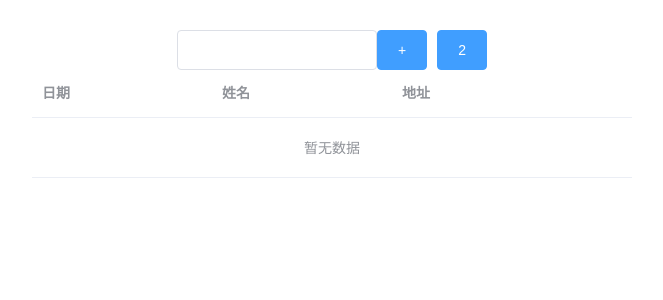
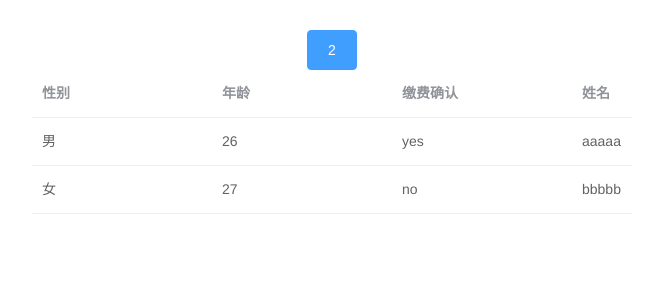
Before and after one commit to SmacUL/NewsRecommend, a Vue app in the folder front/: page /#/port in a window 1280 px wide. Shown: the top 300 px of the page, without its empty margins (308-971 px from the left). Built offline with nearby package versions, Linux system fonts and the light colour scheme.

Commit message:
爬虫 bug fix && Self Page 部分组件

```diff
--- a/front/src/components/port/Test.vue
+++ b/front/src/components/port/Test.vue
@@ -1,13 +1,12 @@
 <template>
     <div style="margin-top: 30px">
-        <el-input v-model="input" style="width: 200px"></el-input>
-        <el-button type="primary" @click="response()">+</el-button>
-        <el-button type="primary">2</el-button>
-
-        <el-table :data="tableData" style="width: 600px; margin: 0 auto;">
-            <el-table-column prop="date" label="日期" width="180"></el-table-column>
-            <el-table-column prop="name" label="姓名" width="180"></el-table-column>
-            <el-table-column prop="address" label="地址"></el-table-column>
+<!--        <el-input style="width: 200px"></el-input>-->
+<!--        <el-button type="primary">+</el-button>-->
+        <el-button type="primary" @click="change()">2</el-button>
+        <el-table :data="showData" style="width: 600px; margin: 0 auto;">
+            <div  v-for="(tag, i) in curTags" :key="i">
+                <el-table-column :prop="tag" :label="tag" width="180"></el-table-column>
+            </div>
         </el-table>
 
     </div>
@@ -15,68 +14,71 @@
 
 <script>
 export default {
-    data() {
+
+    mounted: function() {
+
+        this.show();
+    },
+    computed: {
+
+    },
+    data: function() {
         return {
-            input:'',
-            // 行
-            rowCounter: 0,
-            // 列
-            colCounter: 0,
-            // 属性
-            // menu: ['date', 'name', 'address'],
-            tableData: [],
-            oriData: [{
-                date: '2016-05-02',
-                name: '王小虎',
-                address: '上海市普陀sdsf区金沙江路 1518 弄'
-            }, {
-                date: '2016-054444-04',
-                name: '王虎',
-                address: '上海市江路 1517 弄'
-            }, {
-                date: '2034446-05-01',
-                name: '王小虎',
-                address: '上海市普陀区金沙江路 1519 弄'
-            }, {
-                date: '22222222226-05-03',
-                name: '王sdf虎',
-                address: '上海市普陀区金沙江路 12883883 弄'
-            }]
+            curTags: [],
+            showData: [],
+            // 最初的数据
+            obItem: [
+                [
+                    {itemName: '姓名', content: 'aaaaa'},
+                    {itemName: '性别', content: '男'},
+                    {itemName: '年龄', content: '26'},
+                    {itemName: '缴费确认', content: 'yes'},
+                ], [
+                    {itemName: '姓名', content: 'bbbbb'},
+                    {itemName: '性别', content: '女'},
+                    {itemName: '年龄', content: '27'},
+                    {itemName: '缴费确认', content: 'no'},
+                ]
+            ],
+            // 点击 按钮 2 之后, change 方法响应, 用 obItem 替换 obItem
+            obItem2: [
+                [
+                    {itemName: '姓名', content: 'aaaaa'},
+                    {itemName: 'hh', content: 'uee'},
+                    {itemName: '年龄', content: '26'},
+                    {itemName: 'sjs', content: 'cjjd'},
+                ], [
+                    {itemName: '姓名', content: 'bbbbb'},
+                    {itemName: 'hh', content: 'hsd'},
+                    {itemName: '年龄', content: '27'},
+                    {itemName: 'sjs', content: 'ucxi'},
+                ]
+            ],
         }
     },
     methods: {
-        response: function() {
-            // 获得老数据
-            // 放入新数组中
-            //      每到 2 的时候添加一行
-            //      每次对象为空时 添加新的对象
-            // this.rowCounter = 0; 行
-            // this.colCounter = 0; 列
+        change: function () {
+            this.obItem = this.obItem2;
+            this.show();
 
-            var oldObj = this.oriData[this.rowCounter];
-            var oldAtt = Object.keys(oldObj)[this.colCounter];
-            var oldVal = oldObj[oldAtt];
-
-            console.log(oldObj);
-
-            var newObj = this.tableData[this.rowCounter];
-            if (this.colCounter == 0) {
-                newObj = {};
-                newObj[oldAtt] = oldVal;
-                this.tableData.push(newObj);
-            } else {
-                newObj[oldAtt] = oldVal;
-                // this.$set(this.tableData[this.rowCounter], oldAtt, oldVal);
-                this.tableData.pop();
-                this.tableData.push(newObj);
+        },
+        show: function () {
+            var user = this.obItem[0];
+            // 获取 obItem 中的标签列表, 方便表格渲染
+            for (var i = 0; i < user.length; i++) {
+                this.$set(this.curTags, i, user[i].itemName);
             }
-
-            if (this.colCounter == 2) {
-                this.rowCounter ++;
-                this.colCounter = 0;
-            } else {
-                this.colCounter ++;
+            // 整理数据方便表格渲染
+            var newUser = new Object();
+            for (var j = 0; j < this.obItem.length; j++) {
+                user = this.obItem[j];
+                for (i = 0; i < this.curTags.length; i++) {
+                    newUser[this.curTags[i]] = user[i].content;
+                }
+                this.$set(this.showData, j, newUser);
+                newUser = new Object();
             }
+            // console.log(this.showData);
         }
     },
 
--- a/front/src/components/self/ShowPanel.vue
+++ b/front/src/components/self/ShowPanel.vue
@@ -1,15 +1,32 @@
 <template>
-    <div>
-        This is ShowPanel
+    <div class="show-panel">
+<!--        <div style="background-image: url('@/assets/image/selfbackground.jpg');">-->
+        <div :style="note">
+        </div>
     </div>
 </template>
 
 <script>
 export default {
-    name: 'ShowPanel'
+    name: 'ShowPanel',
+    data: function () {
+        return {
+            note: {
+                backgroundImage: "url(" + require("@/assets/image/selfbackground.jpg") + ") ",
+                backgroundPosition: "center center",
+                backgroundRepeat: "no-repeat",
+                backgroundSize: "cover",
+                height: '300px',
+            },
+        }
+    }
 }
 </script>
 
 <style>
+    /*.hhhh {*/
+    /*    background-image: url(" + require('../../assets/image/selfbackground.jpg') + ");*/
+    /*    height: 300px;*/
+    /*}*/
 
 </style>
--- a/front/src/pages/SelfPage.vue
+++ b/front/src/pages/SelfPage.vue
@@ -1,7 +1,7 @@
 <template>
     <div>
         <header><top-bar class="top-bar" style="width: 1020px;margin-left: 50%;left: -510px;"></top-bar></header>
-        <section style="background-color: #910383; width: 1020px;"><show-panel></show-panel></section>
+        <section style="width: 1020px;"><show-panel></show-panel></section>
         <!-- 页面主体 左右 布局 -->
         <main class="clear-float" style="width: 1020px;margin-top: 20px;">
             <article class="article-b" style="width: 710px;">
```
Also changed, not shown: 2 other files (tests, documents, lock files or other folders).
